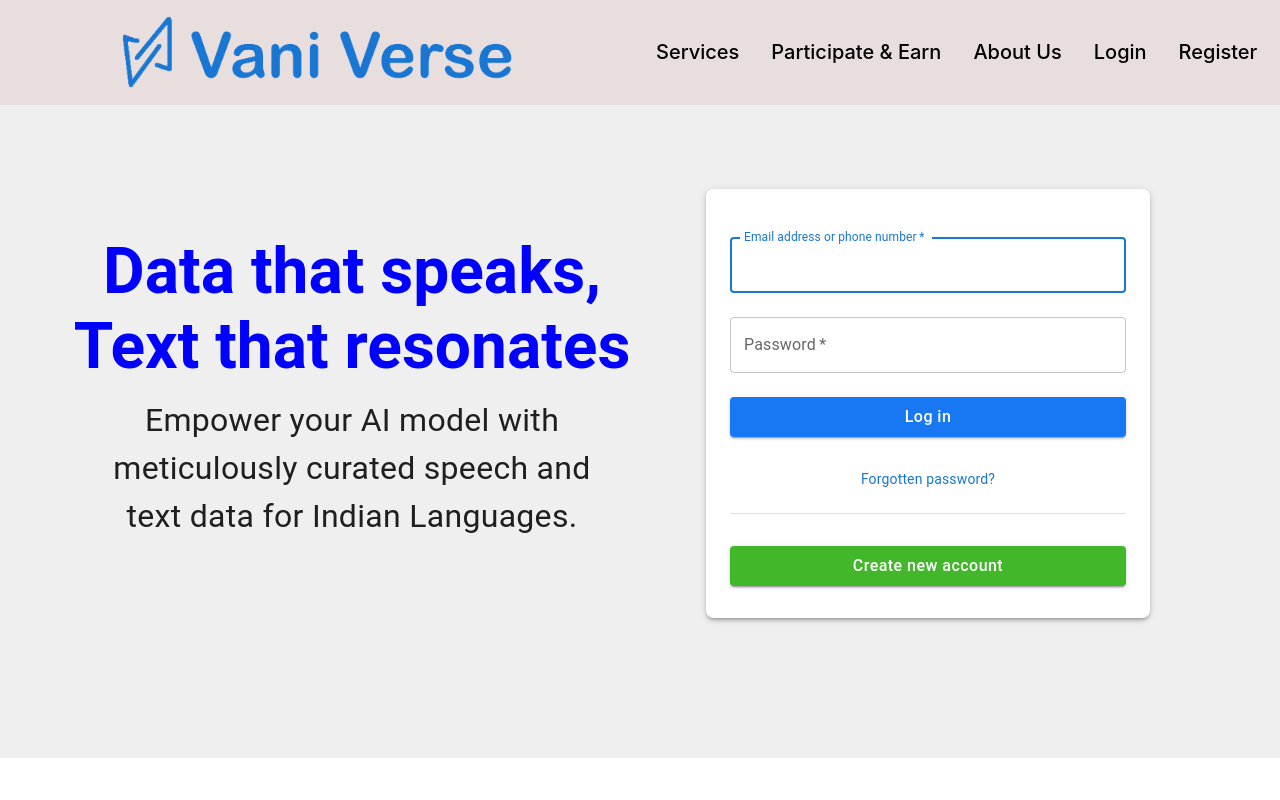
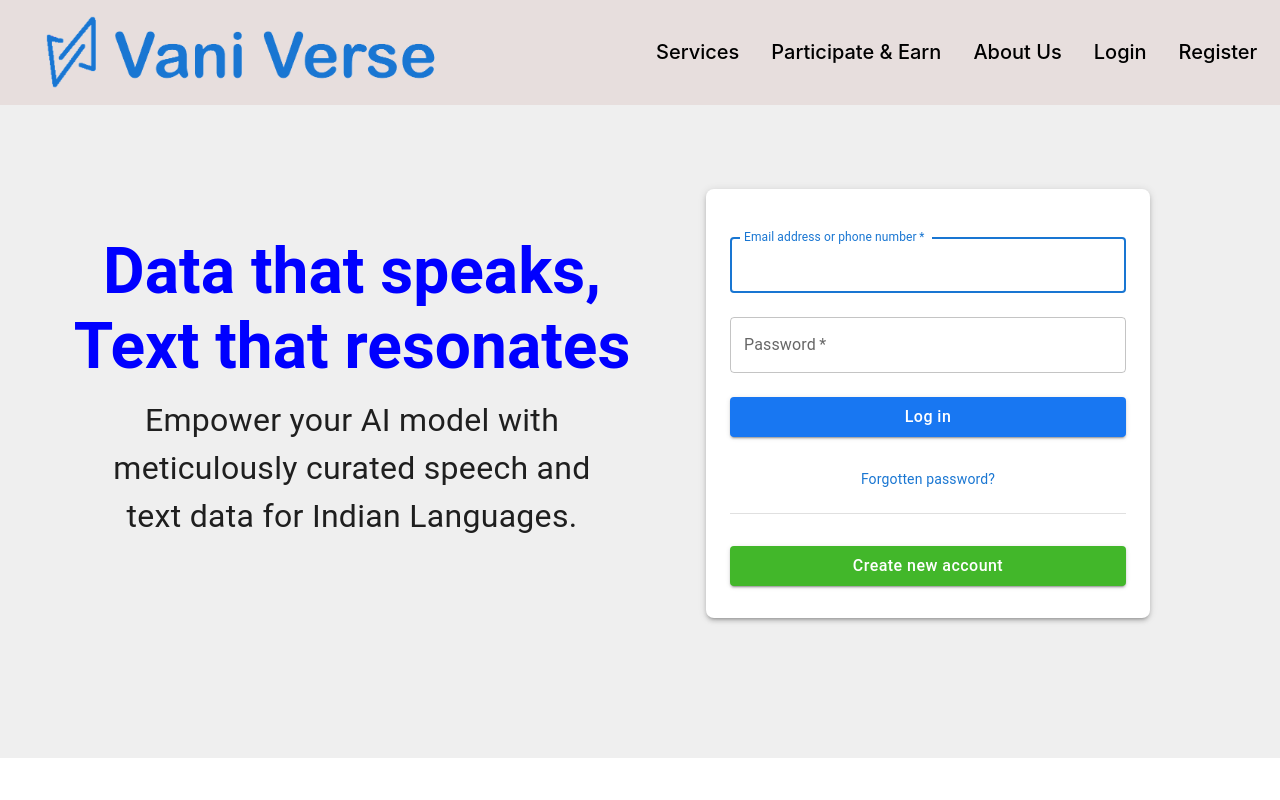
Before and after one commit to TanmoyTheStudent/VaniVerseDemo2, a React (Create React App) app: page / in a window 1280 px wide. Shown: the top 800 px of the page. Built offline with nearby package versions, Linux system fonts and the light colour scheme.

Commit message:
Update HeaderResposive.js

```diff
--- a/src/components/header-footer/HeaderResposive.js
+++ b/src/components/header-footer/HeaderResposive.js
@@ -7,12 +7,21 @@ function HeaderResposive() {
     <div>
            <nav className="navbar navbar-light  navbar-expand-xl" style={{ backgroundColor: '#e7dedd' }}>
     <div className="container-fluid">
-        <div className="col-lg-6 col-md-10 col-10 d-flex align-items-center justify-content-center">
-                <Link className="navbar-brand mb-0 h3 text-primary fs-1 fw-bold home-link d-flex align-items-center justify-content-center" to="/">
+       <div className="col-lg-6 col-md-10 col-10">
+          <Link
+              className="navbar-brand mb-0 h3 text-primary fs-1 fw-bold home-link"
+               to="/"
+              style={{ display: 'flex', alignItems: 'center' }} // Flex to align items vertically
+            >
                 <img
                   src={Logo}
                   alt="Vani Verse Logo"
-                        style={{ maxWidth: '65%', height: 'auto', display: 'block' }}
+                  style={{
+                    maxWidth: '65%',
+                    height: 'auto',
+                    display: 'block',
+                    marginLeft: '5%', // Add gap to the left
+                  }}
                 />
         </Link>
       </div>
```
Lines whose indentation alone changed are shown as unchanged.
